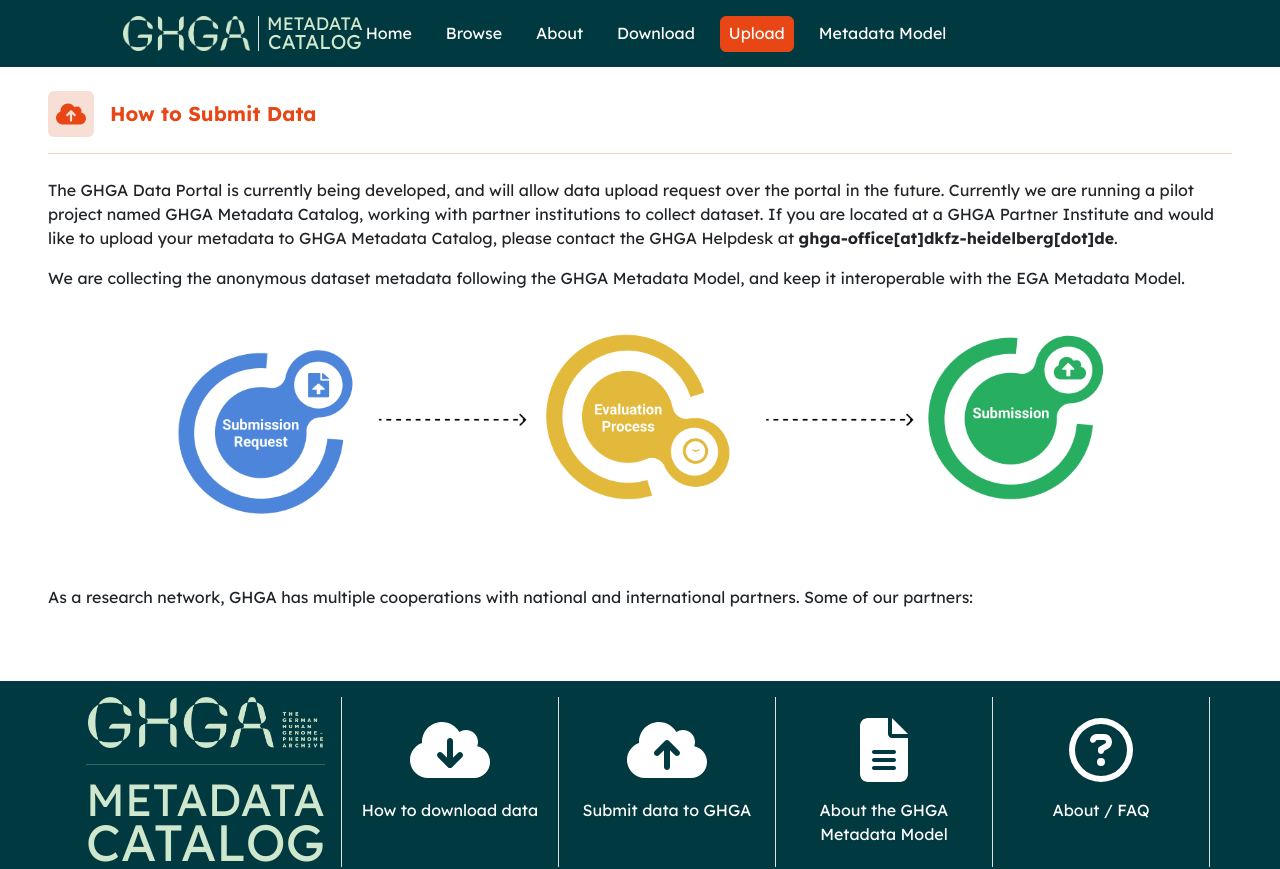
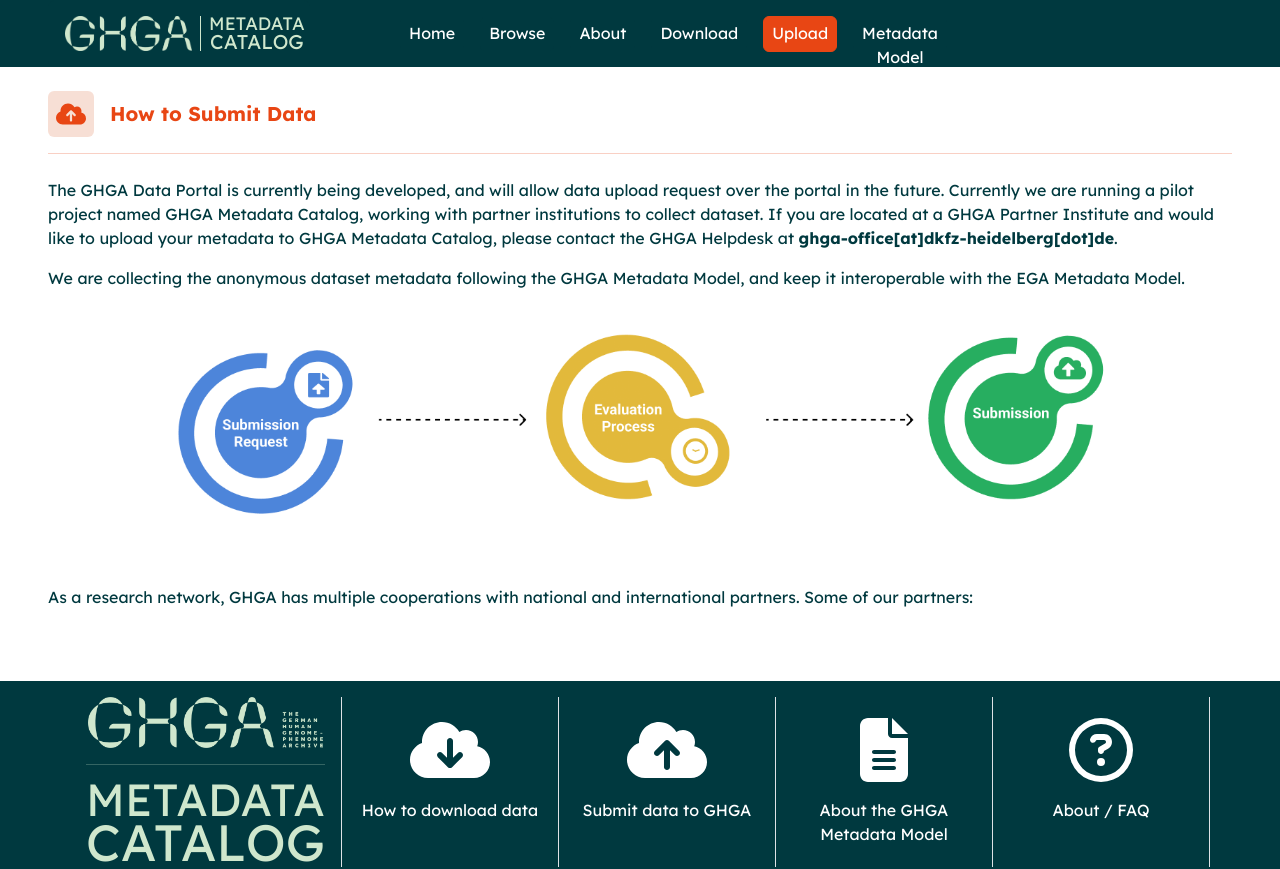
Before and after one commit to ghga-de/metadata-catalog, a React (Create React App) app: page /upload in a window 1280 px wide. Shown: the top 869 px of the page. Built offline with nearby package versions, Linux system fonts and the light colour scheme.

Commit message:
Lots of changes based on comments

```diff
--- a/src/assets/scss/customBg.scss
+++ b/src/assets/scss/customBg.scss
@@ -18,3 +18,4 @@ $theme-colors-rgb: map-loop($theme-colors, to-rgb, "$value");
 $utilities-colors: map-merge($utilities-colors, $theme-colors-rgb);
 $utilities-text-colors: map-loop($utilities-colors, rgba-css-var, "$key", "text");
 $utilities-bg-colors: map-loop($utilities-colors, rgba-css-var, "$key", "bg");
+$utilities-border-colors: map-loop($utilities-colors, rgba-css-var, "$key", "border");
--- a/src/assets/scss/customFonts.scss
+++ b/src/assets/scss/customFonts.scss
@@ -6,6 +6,7 @@
 $font-size-root: 16px;
 $font-size-base: 1rem;
 $font-family-sans-serif: "Lexend", sans-serif;
+$body-color: #00393f;
 
 $utilities: map-merge(
   $utilities,
--- a/src/components/header/headerNavbar.tsx
+++ b/src/components/header/headerNavbar.tsx
@@ -15,32 +15,42 @@ const HeaderNavbar = () => {
       expand="lg"
       bg="primary"
       variant="dark"
-      className="p-0"
+      className="p-0 d-flex justify-content-between"
     >
-      <div className="container px-5 d-flex">
+      <NavLink to="/" end={true} className="ps-5 w-25">
+        <Button className="p-1 m-0 ps-3">
+          <div className="d-flex align-items-center">
+            <div
+              style={{ width: "80%" }}
+              className="flex-fill pe-2 me-2 border-end border-tertiary"
+            >
+              <img src={logo} alt="GHGA logo" height="35px" />
+            </div>
+            <div
+              className="text-tertiary h-100"
+              style={{ fontFamily: "Lexend" }}
+            >
+              <span
+                className="position-relative"
+                style={{ fontSize: "18px", top: "5px" }}
+              >
+                METADATA
+              </span>
+              <br />
+              <span className="fs-5 position-relative" style={{ top: "-5px" }}>
+                CATALOG
+              </span>
+            </div>
+          </div>
+        </Button>
+      </NavLink>
+      <div className="container px-5 mx-auto w-50 d-flex">
         <Navbar.Toggle
           aria-controls="basic-navbar-nav"
           className="border-2 text-white"
         />
         <Navbar.Collapse id="responsive-navbar-nav">
-          <Navbar.Brand className="p-0 col-2">
-            <NavLink to="/" end={true}>
-              <Button className="p-1 m-0">
-                <div className="d-flex align-items-center">
-                  <div style={{ width: "80%" }} className="flex-fill pe-2 me-2 border-end border-tertiary">
-                    <img src={logo} alt="GHGA logo" height="35px" />
-                  </div>
-                  <div className="text-tertiary h-100" style={{ fontFamily: 'Lexend' }}>
-                    <span className="position-relative" style={{ fontSize: "18px", top: "5px" }}>
-                      METADATA
-                    </span>
-                    <br />
-                    <span className="fs-5 position-relative" style={{ top: "-5px" }}>CATALOG</span>
-                  </div>
-                </div>
-              </Button>
-            </NavLink>
-          </Navbar.Brand>
+          <Navbar.Brand className="p-0 col-2"></Navbar.Brand>
           <Nav
             className="justify-content-center col-8"
             style={{ height: "36px" }}
@@ -97,6 +107,9 @@ const HeaderNavbar = () => {
           </Nav>
         </Navbar.Collapse>
       </div>
+      <div className="w-25">
+        &nbsp;
+      </div>
     </Navbar>
   );
 };
--- a/src/components/home/home.tsx
+++ b/src/components/home/home.tsx
@@ -7,8 +7,8 @@ const Home = () => {
   return (
     <div className="mt-4 mx-auto px-5">
       <h2 className="fw-bold p-3 pb-0">The German Human Genome-Phenome Archive</h2>
-      <h3 className="fw-bold ps-5 ms-4 pb-2 text-quaternary">Metadata Catalog</h3>
-      <hr className="mx-3 border-primary mb-2" />
+      <h3 className="fw-bold pb-2 text-quaternary" style={{marginLeft: "30em"}}>Metadata Catalog</h3>
+      <hr className="mx-3 border-tertiary mb-3 opacity-100" />
       <HomeTopSection />
       <HomeMidSection />
       <HomeBottomSection />
--- a/src/components/home/homeBottomSection/homeBottomSection.tsx
+++ b/src/components/home/homeBottomSection/homeBottomSection.tsx
@@ -1,16 +1,16 @@
 import { Button, Carousel, Col, Row } from "react-bootstrap";
 import PerfectScrollbar from "react-perfect-scrollbar";
 import "react-perfect-scrollbar/dist/css/styles.css";
-import projects from "./communities&standards.json";
+import standards from "./standards.json";
 
 const HomeBottomSection = () => {
   return (
     <Row className="mx-2 mb-3">
       <Col>
         <h4 className="fw-bold fs-3 p-3 pb-1">Our Standards</h4>
-        <hr className="mx-3 border-primary mb-5" />
+        <hr className="mx-3 border-tertiary mb-5 opacity-100"/>
         <Carousel indicators={false} variant="dark" interval={null}>
-          {projects
+          {standards
             .map((value) => ({ value, sort: Math.random() }))
             .sort((a, b) => a.sort - b.sort)
             .map(({ value }) => value)
@@ -25,7 +25,7 @@ const HomeBottomSection = () => {
                         style={{ height: "200px" }}
                       >
                         <PerfectScrollbar>
-                          <p>
+                          <p style={{textAlign: "justify"}}>
                             {x.description.split("\n").map((z, idz) => (
                               <span
                                 key={
@@ -48,7 +48,7 @@ const HomeBottomSection = () => {
                           style={{ height: "200px" }}
                         >
                           <PerfectScrollbar>
-                            <p>
+                            <p style={{textAlign: "justify"}}>
                               {x.description.split("\n").map((z, idz) => (
                                 <span
                                   key={
@@ -77,7 +77,7 @@ const HomeBottomSection = () => {
                         as="a"
                         target="_blank"
                         variant="white"
-                        className="shadow-md-dark border-secondary text-secondary my-4 fw-bold"
+                        className="shadow-md-dark border-secondary text-secondary my-4"
                         href={x.learn_more_href}
                       >
                         Learn more...
--- a/src/components/home/homeTopSection/homeTopSection.tsx
+++ b/src/components/home/homeTopSection/homeTopSection.tsx
@@ -1,4 +1,3 @@
-import React from "react";
 import { Button, Col, Row } from "react-bootstrap";
 import germany from "../../../assets/homepage/Germany.svg";
 import { NavLink } from "react-router-dom";
@@ -11,20 +10,24 @@ const HomeTopSection = () => {
           <img src={germany} alt="Germany" height="450px" />
         </Col>
         <Col className="p-5">
-          <p className="fw-bold text-center fs-4 px-5 mx-5 mb-4">
+          <p className="fw-bold fs-4 mb-4">
             A FAIR Portal for Human Genomics Data with GDPR compliant Access
             Control
           </p>
-          <p className="mb-5 fs-5 px-5 mx-5">
+          <p className="mb-5 fs-5" style={{textAlign: "justify"}}>
             By providing a secure home for their data, GHGA enables data
-            controllers to share data safely. GHGA further facilitates discovery
-            and supports the scientific community in maximising the value of
-            omics data in genomic medicine and research. GHGA uses the FAIR
-            principles for data sharing – making data Findable, Accessible,
-            Interoperable, and Reusable – whilst meeting Germany’s and Europe’s
-            data protection requirements.
+            controllers to share data safely. GHGA further{" "}
+            <span className="text-secondary">
+              facilitates discovery and supports the scientific community
+            </span>{" "}
+            in maximising the value of omics data in genomic medicine and
+            research. GHGA uses the{" "}
+            <span className="text-secondary">FAIR principles</span> for data
+            sharing – making data Findable, Accessible, Interoperable, and
+            Reusable – whilst meeting Germany’s and Europe’s data protection
+            requirements.
           </p>
-          <div className="text-center px-5 mx-5">
+          <div className="text-center">
             <NavLink to="/browse">
               <Button
                 variant="secondary"
--- a/src/components/home/institutionsCarousel/institutionsCarousel.tsx
+++ b/src/components/home/institutionsCarousel/institutionsCarousel.tsx
@@ -1,8 +1,8 @@
 import { Col, Row } from "react-bootstrap";
 import { Autoplay, Navigation, Pagination } from "swiper";
 import "swiper/css";
-import 'swiper/css/navigation';
-import 'swiper/css/pagination';
+import "swiper/css/navigation";
+import "swiper/css/pagination";
 import { Swiper, SwiperSlide } from "swiper/react";
 import { importAllFilesFromFolder } from "../../../utils/utils";
 
@@ -14,7 +14,8 @@ const InstitutionsCarousel = () => {
     <Row className="w-100 m-0 mb-3">
       <Col>
         <h4 className="fw-bold fs-3 p-3 pb-1">Our Partners</h4>
-        <hr className="mx-3 border-primary mb-4" />
+        <hr className="mx-3 border-tertiary mb-4 opacity-100" />
+        <a href="https://www.ghga.de/mission/partners-1">
           <Swiper
             slidesPerView={6}
             navigation
@@ -48,6 +49,7 @@ const InstitutionsCarousel = () => {
                 </SwiperSlide>
               ))}
           </Swiper>
+        </a>
       </Col>
     </Row>
   );
```
Also changed, not shown: src/components/home/homeBottomSection/standards.json (renamed from src/components/home/homeBottomSection/communities&standards.json, +1 -22 lines), src/components/home/homeMidSection/homeMidSection.tsx (+26 -18 lines). Lines whose indentation alone changed are shown as unchanged.
